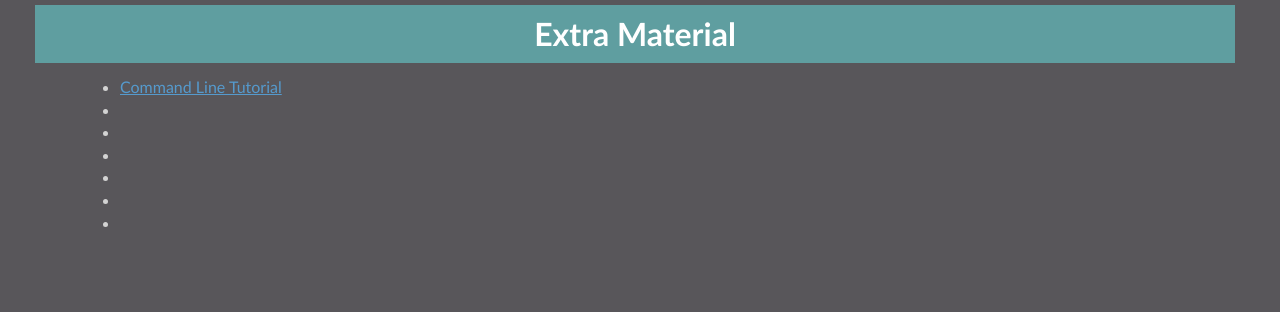
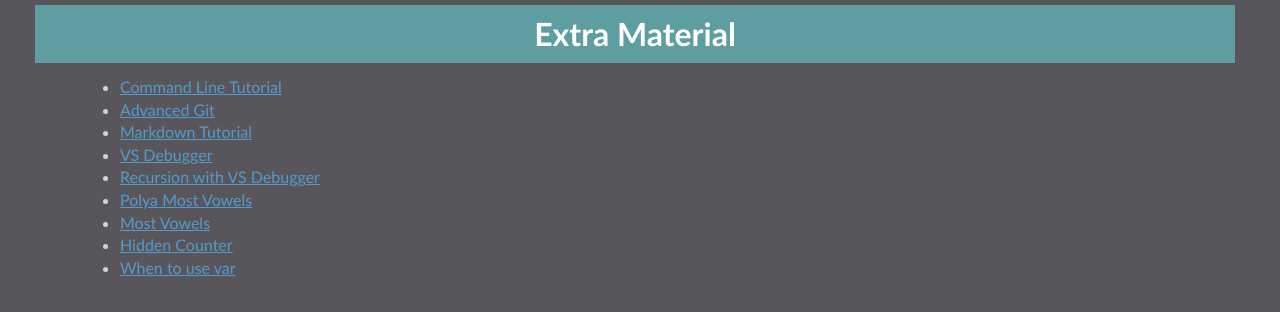
Before and after one commit to rmdelapaz/rays_appacademy_journey, a plain HTML site: page index.html in a window 1280 px wide. Drawn offline with Linux system fonts and the light colour scheme.

Commit message:
Changes to be committed: 	new file:   .vscode/settings.json 	modified:   advanced_git_cheat_sheet.html 	modified:   index.html

```diff
--- a/index.html
+++ b/index.html
@@ -10,12 +10,14 @@
   <h1>Extra Material</h1>
   <ul>
     <li><a href="cli_tutorial.html">Command Line Tutorial</a></li>
-    <li><a href=""></a></li>
-    <li><a href=""></a></li>
-    <li><a href=""></a></li>
-    <li><a href=""></a></li>
-    <li><a href=""></a></li>
-    <li><a href=""></a></li>
+    <li><a href="advanced_git_cheat_sheet.html">Advanced Git</a></li>
+    <li><a href="markdown_tutorial.html">Markdown Tutorial</a></li>
+    <li><a href="vs_code_debugger_tutorial.html">VS Debugger</a></li>
+    <li><a href="vs_code_debugger_recursion_walkthrough.html">Recursion with VS Debugger</a></li>
+    <li><a href="most_vowels_polyas_solution.html">Polya Most Vowels</a></li>
+    <li><a href="most_vowels_solution.html">Most Vowels</a></li>
+    <li><a href="hiddenCounter_example.html">Hidden Counter</a></li>
+    <li><a href="when_to_use_var_updated.html">When to use var</a></li>
   </ul>
 </body>
 </html>
```
Also changed, not shown: advanced_git_cheat_sheet.html (+2 -0 lines).
